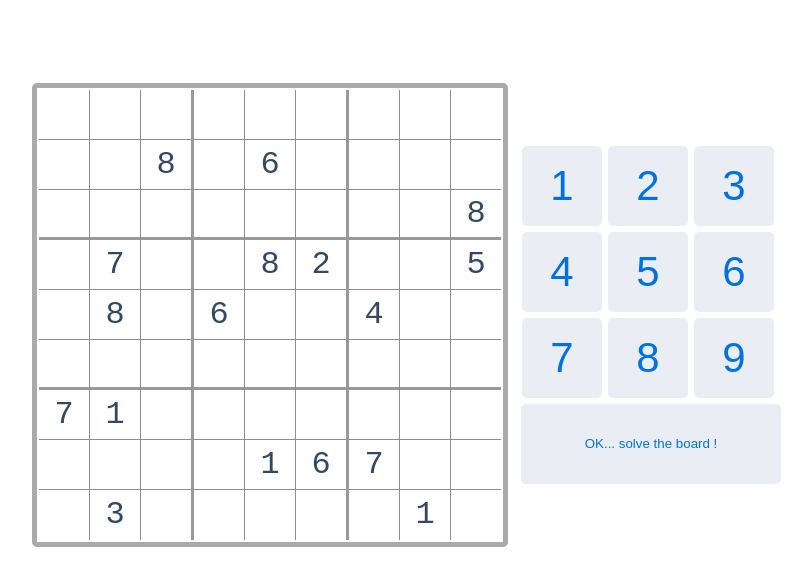
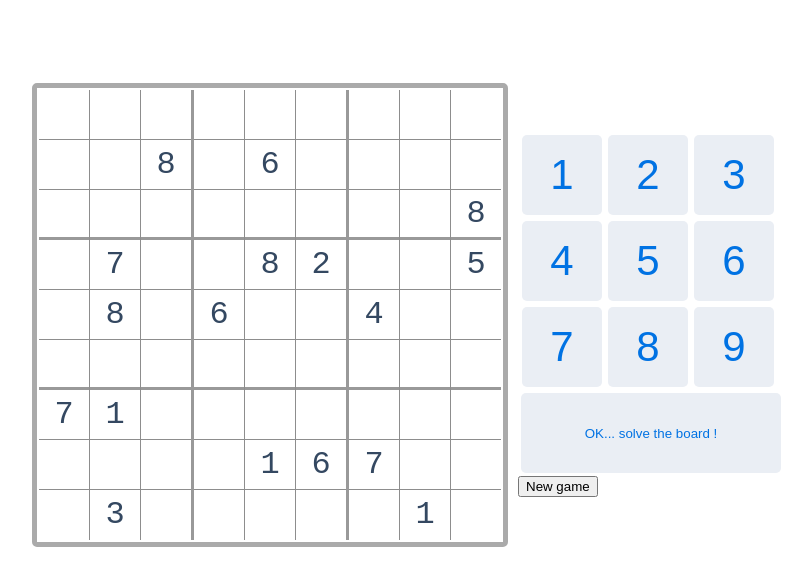
Before and after one commit to shlomiNugarker/sudoku, a website built with Vite: page index.html in a window 1280 px wide. Shown: the part 103-688 px from the top of the page, without its empty margins (235-1047 px from the left). Built offline with nearby package versions, Linux system fonts and the light colour scheme.

Commit message:
new-game-btn

```diff
--- a/index.html
+++ b/index.html
@@ -41,6 +41,7 @@
           </li>
         </ul>
         <button id="solve-board-btn">OK... solve the board !</button>
+        <button id="new-game-btn">New game</button>
       </div>
     </div>
     <script type="module" src="/src/ts/main.ts"></script>
```
